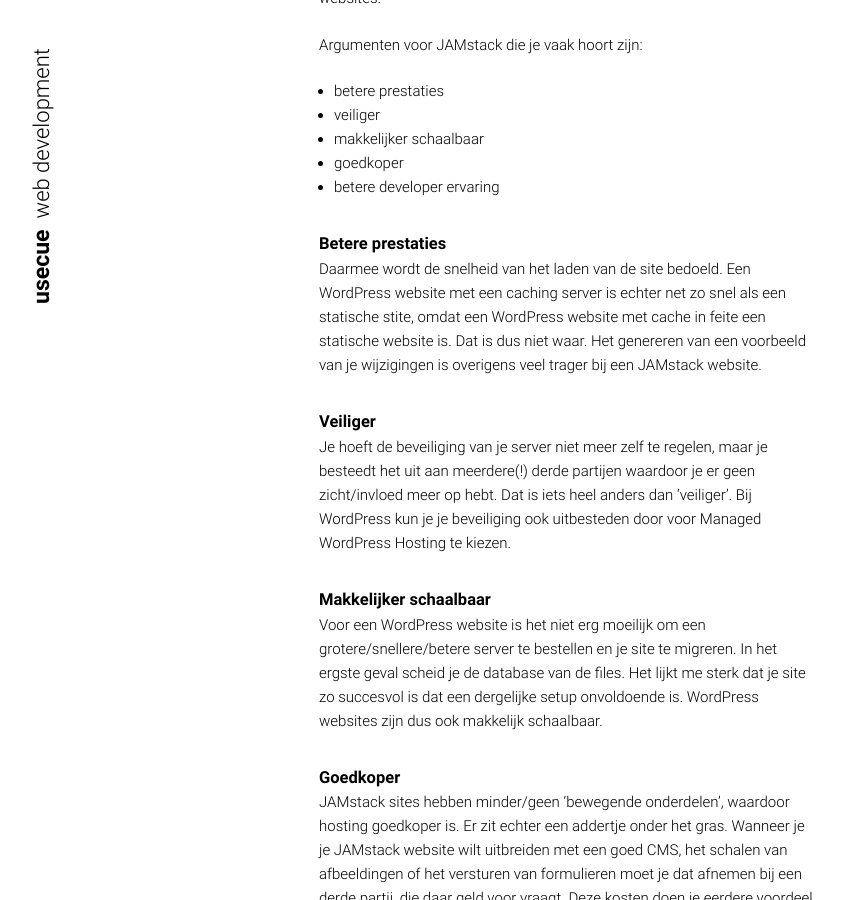
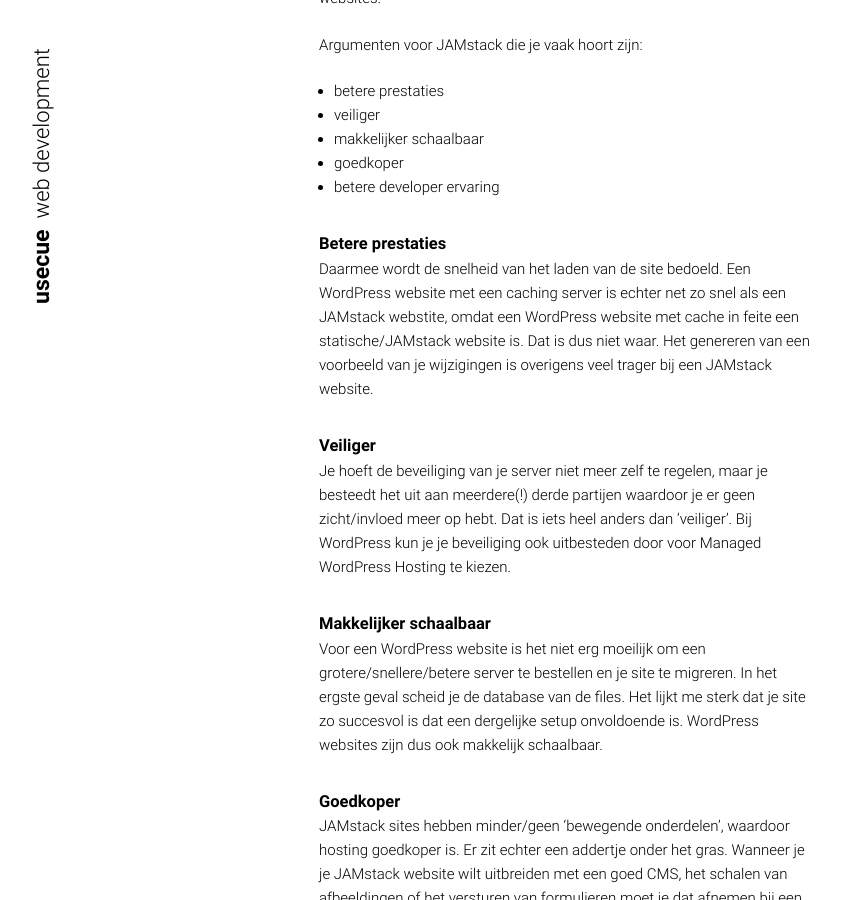
Before and after one commit to jhvanderschee/usecuewebsitenl, a Jekyll site: the page built from _posts/2018-11-22-argumenten-voor-de-jamstack.md, in a window 1280 px wide and 900 px high, scrolled down 556 px. Shown: the whole window, without its empty margins (6-849 px from the left). Built offline with Jekyll 4.4.1, drawn with Linux system fonts in a browser that asks for light colours.

Commit message:
Update 2018-11-22-argumenten-voor-de-jamstack.md

```diff
--- a/_posts/2018-11-22-argumenten-voor-de-jamstack.md
+++ b/_posts/2018-11-22-argumenten-voor-de-jamstack.md
@@ -15,7 +15,7 @@ Argumenten voor JAMstack die je vaak hoort zijn:
 
 ## Betere prestaties
 
-Daarmee wordt de snelheid van het laden van de site bedoeld. Een WordPress website met een caching server is echter net zo snel als een statische stite, omdat een WordPress website met cache in feite een statische website is. Dat is dus niet waar. Het genereren van een voorbeeld van je wijzigingen is overigens veel trager bij een JAMstack website.
+Daarmee wordt de snelheid van het laden van de site bedoeld. Een WordPress website met een caching server is echter net zo snel als een JAMstack webstite, omdat een WordPress website met cache in feite een statische/JAMstack website is. Dat is dus niet waar. Het genereren van een voorbeeld van je wijzigingen is overigens veel trager bij een JAMstack website.
 
 ## Veiliger
 
```
